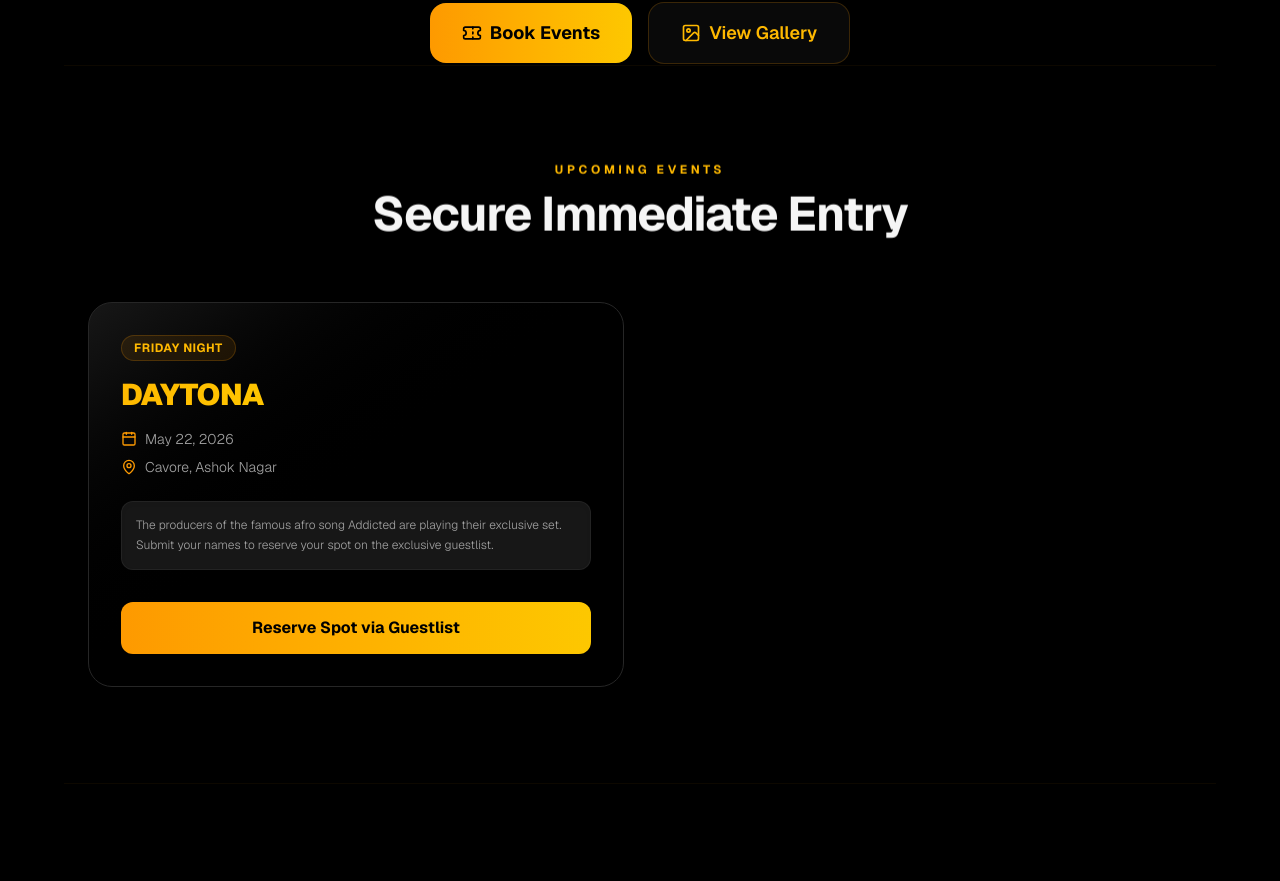
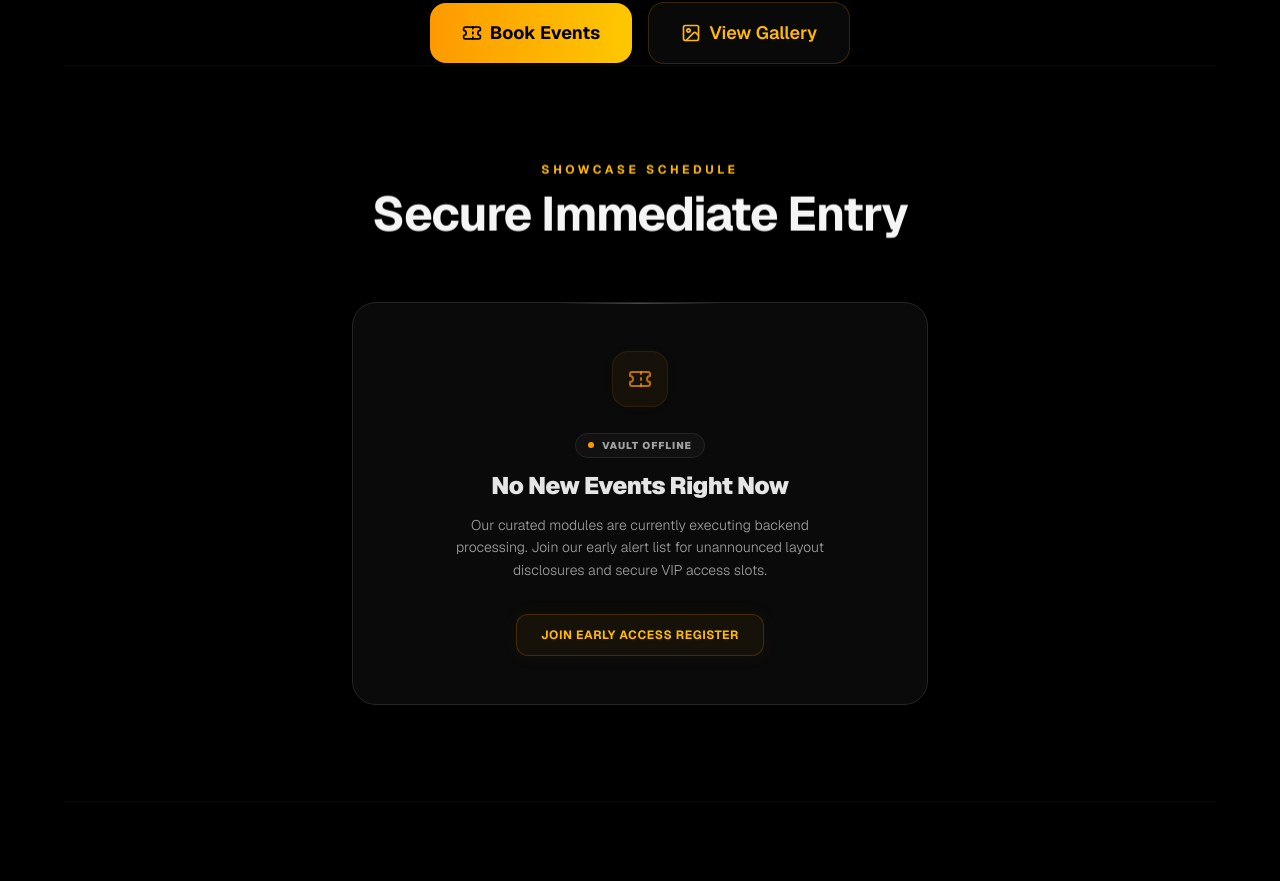
Before and after one commit to gamingfeverffhaideryt-cpu/trap-entertainments, a Next.js app: page / in a window 1280 px wide. Shown: the part 735-1616 px from the top of the page. Built offline with nearby package versions, Linux system fonts and the light colour scheme.

Commit message:
chore: remove completed daytona event and implement dynamic empty state

```diff
--- a/app/page.tsx
+++ b/app/page.tsx
@@ -143,17 +143,8 @@ export default function TrapEntertainmentWebsite() {
   const serviceHeaderReveal = useScrollReveal();
   const servicesGridReveal = useScrollReveal();
 
-  const upcomingEvents = [
-    {
-      id: 1,
-      title: "DAYTONA",
-      day: "Friday Night",
-      date: "May 22, 2026",
-      timing: "9:00 pm",
-      venue: "Cavore, Ashok Nagar",
-      features: ["The producers of the famous afro song Addicted are playing their exclusive set. Submit your names to reserve your spot on the exclusive guestlist."]
-    },
-  ];
+  // Daytona has been fully cleared out for post-event phase execution
+  const upcomingEvents: any[] = [];
 
   const handleOpenBooking = (eventTitle = "General Event Access") => {
     setSelectedEvent(eventTitle);
@@ -297,7 +288,7 @@ export default function TrapEntertainmentWebsite() {
           }`}
         >
           <p className="mb-3 text-xs uppercase tracking-[0.3em] text-amber-400 font-bold">
-            Upcoming Events
+            Showcase Schedule
           </p>
           <h2 className="text-3xl font-bold md:text-5xl tracking-tight text-neutral-100">
             Secure Immediate Entry
@@ -306,10 +297,12 @@ export default function TrapEntertainmentWebsite() {
 
         <div
           ref={eventsGridReveal.elementRef}
-          className={`grid gap-8 md:grid-cols-2 justify-center transition-all duration-1000 ease-[cubic-bezier(0.16,1,0.3,1)] transform will-change-transform ${
+          className={`transition-all duration-1000 ease-[cubic-bezier(0.16,1,0.3,1)] transform will-change-transform ${
             eventsGridReveal.isRevealed ? "opacity-100 scale-100 translate-y-0" : "opacity-0 scale-[0.97] translate-y-12"
           }`}
         >
+          {upcomingEvents.length > 0 ? (
+            <div className="grid gap-8 md:grid-cols-2 justify-center">
               {upcomingEvents.map((event) => (
                 <div
                   key={event.id}
@@ -334,7 +327,7 @@ export default function TrapEntertainmentWebsite() {
                     </div>
 
                     <div className="mt-6 flex flex-wrap gap-2">
-                  {event.features.map((feature, idx) => (
+                      {event.features.map((feature: string, idx: number) => (
                         <span key={idx} className="bg-neutral-900 border border-neutral-800/80 rounded-xl p-3.5 text-xs text-neutral-400 leading-relaxed font-light block shadow-inner">
                           {feature}
                         </span>
@@ -351,6 +344,31 @@ export default function TrapEntertainmentWebsite() {
                   </button>
                 </div>
               ))}
+            </div>
+          ) : (
+            /* Cyberpunk Styled Interactive Premium Fallback State */
+            <div className="max-w-xl mx-auto rounded-3xl border border-neutral-800 bg-neutral-950 p-8 md:p-12 text-center shadow-[0_0_60px_rgba(0,0,0,0.85)] relative overflow-hidden group">
+              <div className="absolute top-0 left-1/2 -translate-x-1/2 w-40 h-[1px] bg-gradient-to-r from-transparent via-amber-500/40 to-transparent" />
+              <div className="mx-auto mb-6 flex h-14 w-14 items-center justify-center rounded-2xl bg-amber-500/5 border border-amber-500/10 shadow-[0_0_20px_rgba(245,158,11,0.02)] group-hover:border-amber-400/30 group-hover:shadow-[0_0_30px_rgba(245,158,11,0.08)] transition-all duration-500">
+                <Ticket className="h-6 w-6 text-amber-500/70 group-hover:text-amber-400 group-hover:scale-110 transition-all duration-500" />
+              </div>
+              <div className="inline-flex items-center gap-2 px-3 py-1 rounded-full border border-neutral-800 bg-neutral-900/60 text-[10px] uppercase font-black tracking-widest text-neutral-400 mb-3">
+                <span className="w-1.5 h-1.5 rounded-full bg-amber-500 animate-pulse" />
+                Vault Offline
+              </div>
+              <h3 className="text-xl md:text-2xl font-black text-neutral-200 tracking-tight">No New Events Right Now</h3>
+              <p className="mt-3 text-sm text-neutral-400 font-light leading-relaxed max-w-sm mx-auto">
+                Our curated modules are currently executing backend processing. Join our early alert list for unannounced layout disclosures and secure VIP access slots.
+              </p>
+              <button
+                type="button"
+                onClick={() => handleOpenBooking("Early Access Notification")}
+                className="mt-8 px-6 py-3 rounded-xl border border-amber-500/20 bg-amber-500/5 text-xs font-bold uppercase tracking-wider text-amber-400 hover:bg-gradient-to-r hover:from-amber-500 hover:to-yellow-400 hover:text-black hover:border-transparent transition-all duration-500 hover:scale-[1.03] active:scale-95 shadow-[0_0_20px_rgba(245,158,11,0.05)]"
+              >
+                Join Early Access Register
+              </button>
+            </div>
+          )}
         </div>
       </section>
 
@@ -488,7 +506,7 @@ export default function TrapEntertainmentWebsite() {
         </div>
       )}
 
-      {/* Multi-tier Immersive Video Modal Wrapper */}
+      {/* Multi-tier Immersive Modal Wrapper */}
       {activeModal && (
         <div className="fixed inset-0 z-50 flex items-center justify-center p-4 backdrop-blur-md bg-black/90 transition-all duration-300 overflow-y-auto">
           <div className="relative w-full max-w-xl rounded-3xl border border-neutral-800 bg-neutral-950 shadow-2xl my-auto overflow-hidden animate-in fade-in zoom-in-95 duration-300 ease-out">
@@ -501,7 +519,7 @@ export default function TrapEntertainmentWebsite() {
               <X className="h-5 w-5 shrink-0" />
             </button>
 
-            {activeModal === 'book' ? (
+            {activeModal === 'book' && (
               <div className="flex flex-col">
                 <div className="relative h-44 md:h-52 bg-gradient-to-br from-neutral-900 to-neutral-950 overflow-hidden flex flex-col justify-end p-6 z-10">
                   <video
@@ -586,7 +604,6 @@ export default function TrapEntertainmentWebsite() {
                         <input type="hidden" name="Selected Entry Type" value={selectedTier || "Unknown"} />
 
                         {selectedTier === 'couple' ? (
-                          <>
                           <div className="grid grid-cols-2 gap-3">
                             <div>
                               <label className="mb-1 block text-xs font-medium text-neutral-400 uppercase tracking-wider">
@@ -613,113 +630,51 @@ export default function TrapEntertainmentWebsite() {
                               />
                             </div>
                           </div>
+                        ) : (
+                          <div>
+                            <label className="mb-1 block text-xs font-medium text-neutral-400 uppercase tracking-wider">
+                              Full Name
+                            </label>
+                            <input
+                              type="text"
+                              name="guestName"
+                              required
+                              placeholder="Your Full Name"
+                              className="w-full rounded-xl border border-neutral-800 bg-neutral-900 px-4 py-2.5 text-white outline-none focus:border-amber-400 text-sm transition-all"
+                            />
+                          </div>
+                        )}
 
                         <div>
                           <label className="mb-1 block text-xs font-medium text-neutral-400 uppercase tracking-wider">
                             Phone Number (WhatsApp)
                           </label>
                           <input
+                            type="tel"
+                            name="phoneNumber"
                             required
-                                type="tel"
-                                name="phone"
-                                className="w-full bg-neutral-900 border border-neutral-800 rounded-xl px-4 py-2.5 text-white focus:outline-none focus:border-amber-400 text-sm transition-all"
                             placeholder="+91 XXXXX XXXXX"
-                              />
-                            </div>
-
-                            <div>
-                              <label className="mb-1 block text-xs font-medium text-neutral-400 uppercase tracking-wider">
-                                Instagram Handle
-                              </label>
-                              <input
-                                required
-                                type="text"
-                                name="instagramHandle"
-                                className="w-full bg-neutral-900 border border-neutral-800 rounded-xl px-4 py-2.5 text-white focus:outline-none focus:border-amber-400 text-sm transition-all"
-                                placeholder="@username"
-                              />
-                            </div>
-                          </>
-                        ) : (
-                          <>
-                            <div>
-                              <label className="mb-1 block text-xs font-medium text-neutral-400 uppercase tracking-wider">
-                                Name
-                              </label>
-                              <input
-                                type="text"
-                                name="girlName"
-                                required
-                                placeholder="Your Full Name"
                             className="w-full rounded-xl border border-neutral-800 bg-neutral-900 px-4 py-2.5 text-white outline-none focus:border-amber-400 text-sm transition-all"
                           />
                         </div>
 
                         <div>
                           <label className="mb-1 block text-xs font-medium text-neutral-400 uppercase tracking-wider">
-                                Phone Number (WhatsApp)
+                            Instagram Handle (Optional)
                           </label>
                           <input
-                                required
-                                type="tel"
-                                name="girlPhone"
-                                className="w-full bg-neutral-900 border border-neutral-800 rounded-xl px-4 py-2.5 text-white focus:outline-none focus:border-amber-400 text-sm transition-all"
-                                placeholder="+91 XXXXX XXXXX"
+                            type="text"
+                            name="instagramHandle"
+                            placeholder="@username"
+                            className="w-full rounded-xl border border-neutral-800 bg-neutral-900 px-4 py-2.5 text-white outline-none focus:border-amber-400 text-sm transition-all"
                           />
                         </div>
 
-                            <div>
-                              <label className="mb-1 block text-xs font-medium text-neutral-400 uppercase tracking-wider">
-                                Instagram Handle
-                              </label>
-                              <input
-                                required
-                                type="text"
-                                name="girlInstagram"
-                                className="w-full bg-neutral-900 border border-neutral-800 rounded-xl px-4 py-2.5 text-white focus:outline-none focus:border-amber-400 text-sm transition-all"
-                                placeholder="@username"
-                              />
-                            </div>
-                          </>
-                        )}
-
-                        <button type="submit" className="w-full mt-2 inline-flex items-center justify-center rounded-xl bg-gradient-to-r from-amber-500 to-yellow-400 py-3.5 font-bold text-black transition hover:scale-[1.01] active:scale-95 text-sm shadow-[0_0_20px_rgba(245,158,11,0.2)]">
-                          Request Premium Pass
-                        </button>
-                      </form>
-                    </div>
-                  )}
-                </div>
-              </div>
-            ) : (
-              <div className="p-6 md:p-8 bg-neutral-950">
-                <h3 className="text-xl md:text-2xl font-bold text-amber-400 mb-1 tracking-tight">Let's Collaborate</h3>
-                <p className="text-xs md:text-sm text-neutral-400 mb-4 font-light">Drop us a line and team Trap will orchestrate your next concept.</p>
-
-                <form
-                  action="https://formspree.io/f/mwvzvjge"
-                  method="POST"
-                  className="space-y-3"
+                        <button
+                          type="submit"
+                          className="mt-2 w-full inline-flex items-center justify-center rounded-xl bg-gradient-to-r from-amber-500 to-yellow-400 py-3 text-sm font-bold text-black hover:scale-[1.01] active:scale-95 transition-all shadow-[0_0_20px_rgba(245,158,11,0.2)]"
                         >
-                  <div>
-                    <label className="block text-xs uppercase tracking-wider text-neutral-400 mb-1">Email Address</label>
-                    <input required type="email" name="email" className="w-full bg-neutral-900 border border-neutral-800 rounded-xl p-2.5 text-white focus:outline-none focus:border-amber-400 text-sm" placeholder="name@domain.com" />
-                  </div>
-                  <div>
-                    <label className="block text-xs uppercase tracking-wider text-neutral-400 mb-1">Inquiry Type</label>
-                    <select name="inquiryType" className="w-full bg-neutral-900 border border-neutral-800 rounded-xl p-2.5 text-white focus:outline-none focus:border-amber-400 text-sm">
-                      <option value="Artist Booking">Artist Booking / Roster Operations</option>
-                      <option value="Brand Alignment">Brand Alignment / Sponsorship Structures</option>
-                      <option value="Private Showcase">Ultra-High-End Private Showcase</option>
-                    </select>
-                  </div>
-                  <div>
-                    <label className="block text-xs uppercase tracking-wider text-neutral-400 mb-1">Message Details</label>
-                    <textarea required name="message" rows={4} className="w-full bg-neutral-900 border border-neutral-800 rounded-xl p-2.5 text-white focus:outline-none focus:border-amber-400 text-sm resize-none" placeholder="Describe your brand layout context..."></textarea>
-                  </div>
-
-                  <button type="submit" className="w-full mt-2 inline-flex items-center justify-center rounded-xl bg-gradient-to-r from-amber-500 to-yellow-400 py-3.5 font-bold text-black transition hover:scale-[1.01] active:scale-95 text-sm shadow-[0_0_20px_rgba(245,158,11,0.2)]">
-                    Send Blueprint Request
+                          Request Guestlist Entry
                         </button>
                       </form>
                     </div>
@@ -727,6 +682,68 @@ export default function TrapEntertainmentWebsite() {
                 </div>
               </div>
             )}
+
+            {activeModal === 'contact' && (
+              <div className="p-6 md:p-8 bg-neutral-950 flex flex-col">
+                <div className="mb-6">
+                  <h3 className="text-2xl font-black text-transparent bg-clip-text bg-gradient-to-r from-amber-400 to-yellow-300 tracking-tight">Connect with Trap</h3>
+                  <p className="text-xs text-neutral-400 font-light mt-1">Sponsorship configurations, commercial night partnerships, or exclusive luxury hosting configurations.</p>
+                </div>
+
+                <form
+                  action="https://formspree.io/f/mwvzvjge"
+                  method="POST"
+                  className="space-y-4"
+                >
+                  <input type="hidden" name="Form Purpose" value="General Business Query" />
+
+                  <div>
+                    <label className="mb-1 block text-xs font-medium text-neutral-400 uppercase tracking-wider">Name / Organization</label>
+                    <input
+                      type="text"
+                      name="contactName"
+                      required
+                      placeholder="Your Name or Brand"
+                      className="w-full rounded-xl border border-neutral-800 bg-neutral-900 px-4 py-2.5 text-white outline-none focus:border-amber-400 text-sm transition-all"
+                    />
+                  </div>
+
+                  <div>
+                    <label className="mb-1 block text-xs font-medium text-neutral-400 uppercase tracking-wider">Email Address</label>
+                    <input
+                      type="email"
+                      name="contactEmail"
+                      required
+                      placeholder="business@domain.com"
+                      className="w-full rounded-xl border border-neutral-800 bg-neutral-900 px-4 py-2.5 text-white outline-none focus:border-amber-400 text-sm transition-all"
+                    />
+                  </div>
+
+                  <div>
+                    <label className="mb-1 block text-xs font-medium text-neutral-400 uppercase tracking-wider">Proposal Message</label>
+                    <textarea
+                      name="contactMessage"
+                      rows={4}
+                      required
+                      placeholder="Outline your partnership vision..."
+                      className="w-full rounded-xl border border-neutral-800 bg-neutral-900 px-4 py-2.5 text-white outline-none focus:border-amber-400 text-sm transition-all resize-none"
+                    />
+                  </div>
+
+                  <button
+                    type="submit"
+                    className="mt-2 w-full inline-flex items-center justify-center rounded-xl bg-gradient-to-r from-amber-500 to-yellow-400 py-3 text-sm font-bold text-black hover:scale-[1.01] active:scale-95 transition-all shadow-[0_0_20px_rgba(245,158,11,0.2)]"
+                  >
+                    Transmit Message
+                  </button>
+                </form>
+              </div>
+            )}
+
+          </div>
+        </div>
+      )}
+
     </div>
   );
 }
```
Lines whose indentation alone changed are shown as unchanged.
